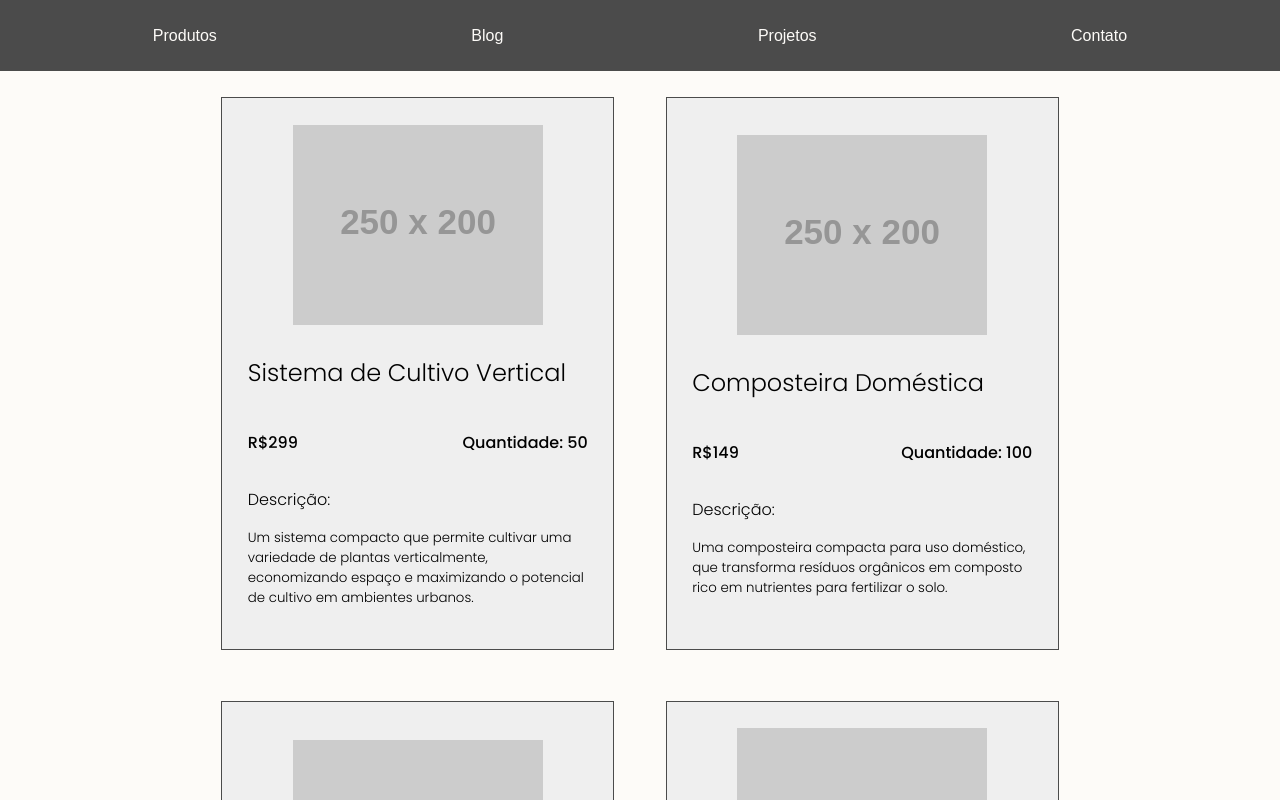
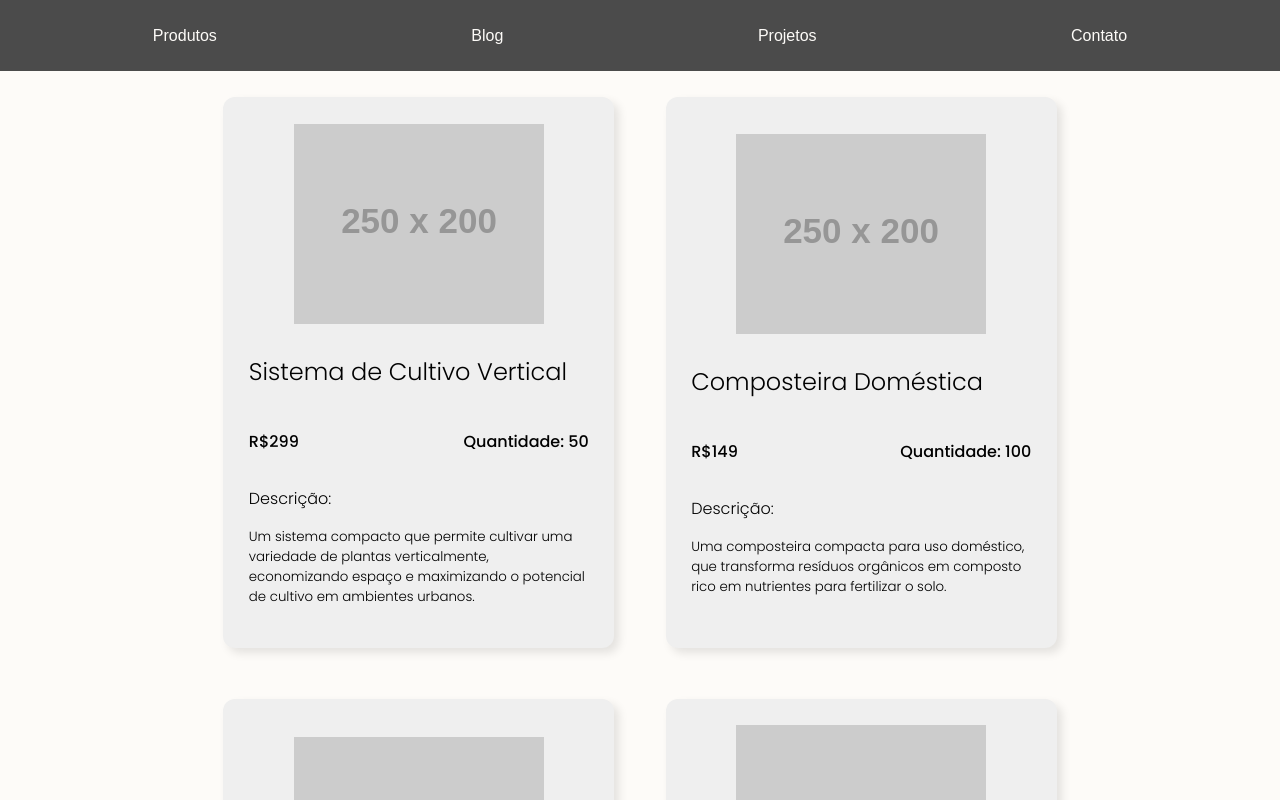
Before and after one commit to NatanVilasBoas/green-grow-site, a React (Create React App) app: page /products in a window 1280 px wide. Shown: the top 800 px of the page. Built offline with nearby package versions, Linux system fonts and the light colour scheme; the HTML template or start-up script is replaced by a standard one.

Commit message:
aplicando animação em hover de card

```diff
--- a/src/components/CardProduct/CardProduct.tsx
+++ b/src/components/CardProduct/CardProduct.tsx
@@ -1,13 +1,22 @@
 import styled from "styled-components";
 
 const Card = styled.button`
-    border: 1px solid var(--davys-gray);
+    border: none;
     width: 340px;
     height: 500px;
     margin: 2vw;
     padding: 2vw;
     font-family: 'Poppins';
     box-sizing: content-box;
+    border-radius: 12px;
+    box-shadow: 5px 5px 10px rgba(0,0,0,0.1);
+    cursor: pointer;
+    transition: transform 0.2s ease-in-out, box-shadow 0.2s ease-in-out;
+
+    &:hover{
+        transform: translateY(-5px) scale(1.01);
+        box-shadow: 10px 10px 10px rgba(0,0,0,0.1);
+    }
 `
 
 const Title = styled.p`
```
